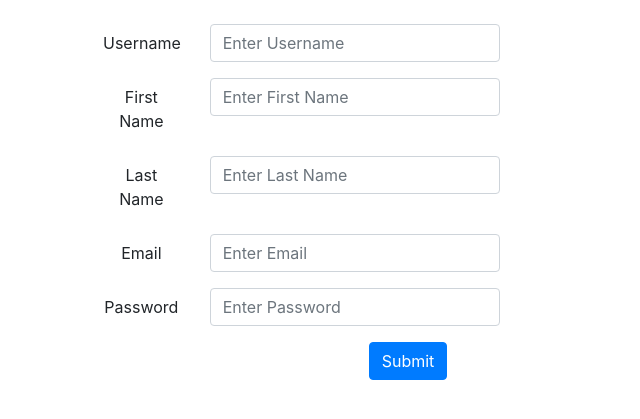
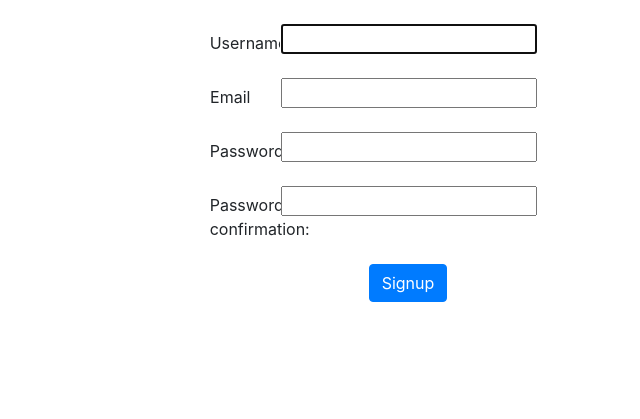
Before and after one commit to ankurramba91/Djangotest, a Django app: page /signup/ in a window 1280 px wide. Shown: the top 419 px of the page, without its empty margins (232-872 px from the left). Run offline with Django 3.2, Linux system fonts and the light colour scheme; some libraries are stand-ins or nearby versions.

Commit message:
third commit

```diff
--- /dev/null
+++ b/myclass/forms.py
@@ -0,0 +1,11 @@
+from django import forms
+from django.contrib.auth.models import User
+from django.contrib.auth.forms import UserCreationForm
+
+
+class RegisterForm (UserCreationForm):
+    email = forms.EmailField()
+
+    class Meta:
+        model = User
+        fields = ['username','email','password1','password2']
--- a/myclass/templates/myclass/signup.html
+++ b/myclass/templates/myclass/signup.html
@@ -12,42 +12,42 @@
   </head>
   <body>
 
-    <div class="container my-4 col-sm-6 text-center " >
+    <div class="container my-4 col-sm-4 text-center " >
 
         <form action="" method="POST" >
             {% csrf_token %}
+
             <div class="form-group row">
-                <label for="exampleFormControlInput1" class="col-sm-2 col-form-label">Username</label>
-                <div class="col-sm-6">
-                    <input class="form-control" type="text" placeholder="Enter Username" name="username">
+                <label for="exampleFormControlInput1" class="col-sm-2 col-form-label">Username:</label>
+                <div class="col-sm-8">
+                    {{form.username}}
+
+                </div>
+            </div>
+
+            <div class="form-group row ">
+                <label for="inputEmail4" class="col-sm-2 col-form-label">Email</label>
+                <div class="col-sm-8">
+                    {{form.email}}
+
+                </div>
+              </div>
+            <div class="form-group row">
+                <label for="inputPassword" class="col-sm-2 col-form-label">Password:</label>
+                <div class="col-sm-8">
+                    {{form.password1}}
+
                 </div>
             </div>
             <div class="form-group row">
-                <label for="exampleFormControlInput1" class="col-sm-2 col-form-label">First Name</label>
-                <div class="col-sm-6">
-                    <input class="form-control" type="text" placeholder="Enter First Name"name="firstname">
+
+                <label for="inputPassword" class="col-sm-2 col-form-label">Password confirmation:</label>
+                <div class="col-sm-8">
+                    {{form.password2}}
+
                 </div>
             </div>
-            <div class="form-group row">
-                <label for="exampleFormControlInput1" class="col-sm-2 col-form-label">Last Name</label>
-                <div class="col-sm-6">
-                    <input class="form-control" type="text" placeholder="Enter Last Name" name="lastname">
-                </div>
-            </div>
-            <div class="form-group row ">
-                <label for="inputEmail4" class="col-sm-2 col-form-label">Email</label>
-                <div class="col-sm-6">
-                    <input type="email" class="form-control " id="inputEmail4" placeholder="Enter Email" name="email">
-                </div>
-              </div>
-            <div class="form-group row">
-
-                <label for="inputPassword" class="col-sm-2 col-form-label">Password</label>
-                <div class="col-sm-6">
-                    <input type="password" class="form-control" id="inputPassword" placeholder="Enter Password"name="password">
-                </div>
-            </div>
-            <button type="submit" class="btn btn-primary ">Submit</button>
+            <button type="submit" class="btn btn-primary ">Signup</button>
 
         </form>
     </div>
--- a/myclass/views.py
+++ b/myclass/views.py
@@ -4,7 +4,11 @@ from rest_framework import viewsets
 from .serializers import studentSerializer
 from .models import studentData
 import requests
-# from .forms import RegisterForm
+from django.contrib import messages
+from .forms import RegisterForm
+from django.contrib.auth.decorators import login_required
+from django.contrib import auth
+
 
 # Create your views here.
 
@@ -12,26 +16,43 @@ class studentViewset(viewsets.ModelViewSet):
     queryset  = studentData.objects.all()
     serializer_class = studentSerializer
 
+@login_required
+def studentlist(request):
+    response = requests.get("http://127.0.0.1:8000/home/myclass/").json()
+    return render(request,'myclass/index.html',{'response':response})
+
+def signup(request):
+    if request.method == 'POST':
+        form = RegisterForm(request.POST)
+        if form.is_valid():
+            form.save()
+            username = form.cleaned_data.get('username')
+            messages.success(request,f'Welcome {username}, Your Profile is created. Please login below')
+            return redirect('login')
+    else:
+        form = RegisterForm()
+    return render (request,'myclass/signup.html', {'form':form})
+
+
+def logout(request):
+    auth.logout(request)
+    return redirect('login')
 
 
 
-def studentlist(request):
-    response = requests.get("http://127.0.0.1:8000/home/myclass/").json()
-    return render(request,'myclass/home.html',{'response':response})
 
 
+# def signup(request):
+#     if request.method == 'POST':
+#         username = request.POST['username']
+#         firstname = request.POST['firstname']
+#         lastname = request.POST['lastname']
+#         email = request.POST['email']
+#         password = request.POST['password']
 
-def signup(request):
-    if request.method == 'POST':
-        username = request.POST['username']
-        firstname = request.POST['firstname']
-        lastname = request.POST['lastname']
-        email = request.POST['email']
-        password = request.POST['password']
+#         x = User.objects.create_user(username=username,first_name=firstname,last_name=lastname,email=email,password=password)
+#         x.save()
+#         return redirect ('/')
+#     else:
 
-        x = User.objects.create_user(username=username,first_name=firstname,last_name=lastname,email=email,password=password)
-        x.save()
-        return redirect ('/')
-    else:
-
-        return render(request, 'myclass/signup.html')
+#         return render(request, 'myclass/signup.html')
--- a/schoolmanagement/settings.py
+++ b/schoolmanagement/settings.py
@@ -123,3 +123,7 @@ USE_TZ = True
 # https://docs.djangoproject.com/en/3.0/howto/static-files/
 
 STATIC_URL = '/static/'
+
+
+LOGIN_REDIRECT_URL = 'studentlist'
+LOGIN_URL = 'login'
--- a/schoolmanagement/urls.py
+++ b/schoolmanagement/urls.py
@@ -18,13 +18,18 @@ from django.urls import path,include
 from rest_framework import routers
 from myclass.views import studentViewset
 from myclass import views
+from django.contrib.auth import views as authentication_views
+
 
 router = routers.DefaultRouter()
 router.register('myclass',studentViewset)
 
 urlpatterns = [
+    path('admin/', admin.site.urls),
     path('home/',include(router.urls)),
-    path('admin/', admin.site.urls),
-    path('', views.studentlist,name='studentlist'),
+    path('index/', views.studentlist,name='studentlist'),
     path('signup/', views.signup,name='signup'),
+    path('',authentication_views.LoginView.as_view(template_name='myclass/login.html'),name='login'),
+    path('logout/',views.logout,name='logout')
+
 ]
```
Also changed, not shown: myclass/templates/myclass/index.html (added, +72 -0 lines), myclass/templates/myclass/login.html (renamed from myclass/templates/myclass/home.html, +21 -13 lines).
